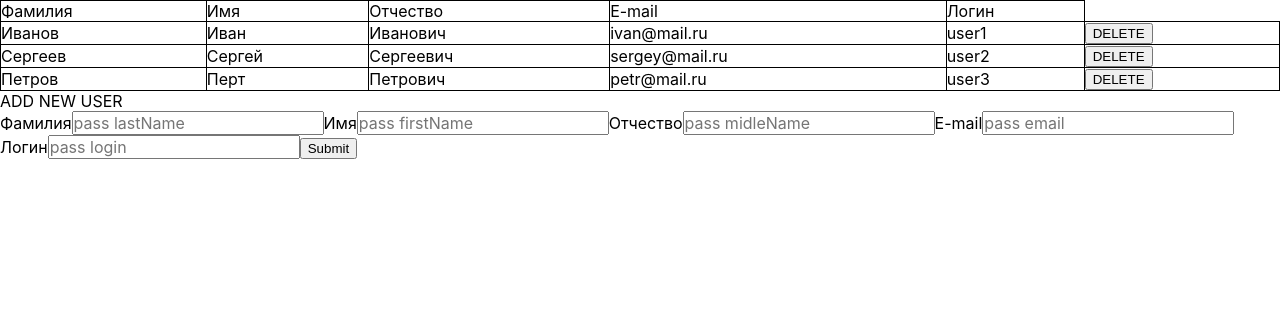
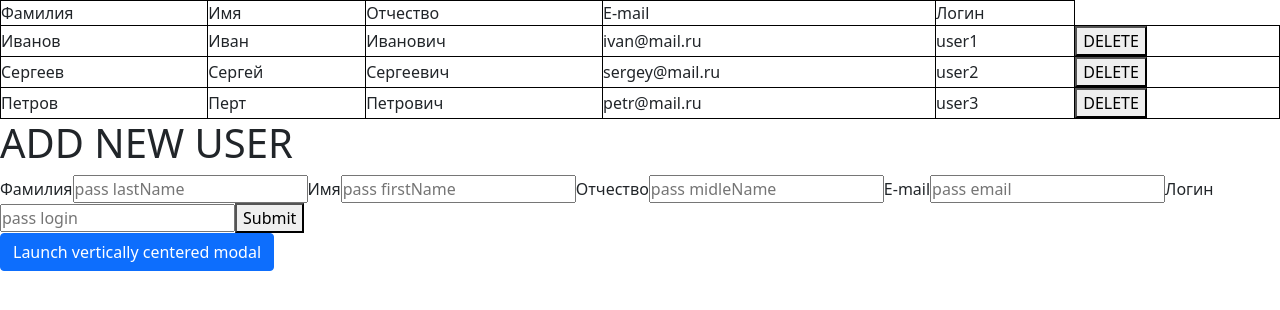
Before and after one commit to Timur-eit/users-table_react, a React (Create React App) app: page / in a window 1280 px wide. Shown: the top 310 px of the page. Built offline with nearby package versions, Linux system fonts and the light colour scheme.

Commit message:
add draft of modal for add new data

```diff
--- a/package.json
+++ b/package.json
@@ -10,9 +10,11 @@
     "@types/node": "^12.20.24",
     "@types/react": "^17.0.20",
     "@types/react-dom": "^17.0.9",
+    "bootstrap": "^5.1.1",
     "formik": "^2.2.9",
     "node-sass": "^6.0.1",
     "react": "^17.0.2",
+    "react-bootstrap": "^2.0.0-beta.5",
     "react-dom": "^17.0.2",
     "react-scripts": "4.0.3",
     "typescript": "^4.4.2",
--- /dev/null
+++ b/src/components/AddDataModal/index.tsx
@@ -0,0 +1,27 @@
+import ModalWindow from "shared/ui/Modal";
+import getSubmitModalData from "./submitModalData";
+
+export interface IAddDataModalProps {
+  userName?: string | null;
+  openState: boolean;
+  setOpenState: (state: boolean) => void;
+  // additionalStateHandler: (state: boolean) => void,
+}
+
+function AddDataModal(props: IAddDataModalProps) {
+  const { openState, setOpenState } = props;
+  const submitMessage = getSubmitModalData();
+
+  return (
+    <ModalWindow
+      modalData={submitMessage}
+      declineButton={false}
+      openState={openState}
+      setOpenState={setOpenState}
+      // additionalStateHandler={additionalStateHandler}
+
+    />
+  );
+}
+
+export default AddDataModal;
--- /dev/null
+++ b/src/components/AddDataModal/submitModalData.tsx
@@ -0,0 +1,10 @@
+
+const getSubmitModalData = () => {
+  return {
+    title: `Спасибо!`,
+    content: <p>Мы скоро свяжемся с вами</p>,
+    closeButtonLabel: "Понятно",
+  };
+};
+
+export default getSubmitModalData;
--- a/src/components/Table/index.tsx
+++ b/src/components/Table/index.tsx
@@ -1,4 +1,7 @@
 import React from "react";
+import {Button, Modal} from 'react-bootstrap';
+import AddDataModal from 'components/AddDataModal';
+
 import './style.scss';
 import {
     IUserData,
@@ -47,7 +50,8 @@ const data: IData[] = [
 ];
 
 function Table(props: ITableProps) {
-    const [state, dispatch] = React.useReducer(reducer, reducerRecord)
+    const [state, dispatch] = React.useReducer(reducer, reducerRecord);
+    const [modalShow, setModalShow] = React.useState(false);
 
 
     React.useEffect(() => {
@@ -122,6 +126,22 @@ function Table(props: ITableProps) {
                     </Form>
                 </Formik>
             </>
+
+
+
+            <Button variant="primary" onClick={() => setModalShow(true)}>
+              Launch vertically centered modal
+            </Button>
+
+            <AddDataModal
+              openState={modalShow}
+              setOpenState={setModalShow}
+            />
+
+
+
+
+
         </>
     )
 }
--- a/src/shared/styles_modules/_colors.scss
+++ b/src/shared/styles_modules/_colors.scss
@@ -1,15 +1,15 @@
-// $primary: #1890ff;
-// $secondary: #e6f7ff;
-// $uploadButton: #f5f5f5;
-// $disabledElement: #e8e8e8;
-// $inputBorder: #d9d9d9;
-// $inputHover: #40a9ff;
+$primary: #1890ff;
+$secondary: #e6f7ff;
+$uploadButton: #f5f5f5;
+$disabledElement: #e8e8e8;
+$inputBorder: #d9d9d9;
+$inputHover: #40a9ff;
 
-// $primaryFont: #262626;
-// $secondaryFont: #595959;
-// $placeholderFont: #bfbfbf;
-// $disabledFont: #bcbcbc;
-// $errorFont: #f5222d;
+$primaryFont: #262626;
+$secondaryFont: #595959;
+$placeholderFont: #bfbfbf;
+$disabledFont: #bcbcbc;
+$errorFont: #f5222d;
 
-// $hoverButton: #40a9ff;
-// $focusedButton: #096dd9;
+$hoverButton: #40a9ff;
+$focusedButton: #096dd9;
--- /dev/null
+++ b/src/shared/styles_modules/_mixines.scss
@@ -0,0 +1,30 @@
+@import "./colors";
+
+@mixin mainHeader {
+  color: $primaryFont;
+  font-weight: 500;
+  font-size: 40px;
+  line-height: 38px;
+}
+@mixin errorMessage {
+  color: $errorFont;
+  font-weight: 400;
+  font-size: 14px;
+  line-height: 15px;
+  margin: 0;
+  padding: 0;
+}
+
+@mixin blockName {
+  color: $primaryFont;
+  font-weight: 600;
+  font-size: 22px;
+  line-height: 38px;
+}
+
+@mixin inputLabel {
+  color: $primaryFont;
+  font-size: 14px;
+  font-weight: normal;
+  line-height: 15px;
+}
--- /dev/null
+++ b/src/shared/ui/Modal/index.tsx
@@ -0,0 +1,91 @@
+import React from "react";
+import { Modal, Button } from "react-bootstrap";
+import "bootstrap/dist/css/bootstrap.min.css";
+import "./style.scss";
+// import { IModalData } from "shared/interfaces";
+
+export interface IModalWindowProps {
+  // modalData: IModalData | null;
+  // declineButton: boolean;
+  // openState: boolean;
+  // setOpenState: (state: boolean) => void;
+  // additionalStateHandler?: (state: boolean) => void;
+  // acceptAction?: () => void;
+  // declineAction?: () => void;
+  // onHide?: boolean;
+  [property: string]: any;
+}
+
+function ModalWindow(props: IModalWindowProps) {
+  const {
+    modalData,
+    declineButton,
+    openState,
+    setOpenState,
+    // additionalStateHandler,
+    // acceptAction,
+    // declineAction,
+  } = props;
+
+  // const [show, setShow] = useState(false);
+
+  const handleClose = () => {
+    // setShow(false)
+    setOpenState(false);
+  };
+
+  // const handleShow = () => setShow(true);
+
+  // const handleClose = (): void => {
+  //   setOpenState(false);
+
+  //   if (additionalStateHandler) {
+  //     additionalStateHandler(true);
+  //   }
+  //   if (acceptAction) {
+  //     acceptAction();
+  //   }
+  // };
+
+  // const declineHanlder = (): void => {
+  //   if (declineAction) {
+  //     declineAction();
+  //     setOpenState(false);
+  //   }
+  // };
+
+  // React.useEffect(() => {
+  //   if (openState) {
+  //     setOpenState(true);
+  //   }
+  // }, [openState, setOpenState]);
+
+  return (
+    <>
+      <Modal
+        show={openState}
+        // onHide={onHide ? () => handleClose() : null}
+        centered
+      >
+        <Modal.Title>{modalData && modalData.title}</Modal.Title>
+        <Modal.Body>
+          <div className="modal-title-block">
+
+            {declineButton && (
+              <div
+                // onClick={() => declineHanlder()}
+                className={"decline-btn"}
+              ></div>
+            )}
+          </div>
+          {modalData && modalData.content}
+          <Button variant="primary" onClick={handleClose}>
+            {modalData && modalData.closeButtonLabel}
+          </Button>
+        </Modal.Body>
+      </Modal>
+    </>
+  );
+}
+
+export default ModalWindow;
--- /dev/null
+++ b/src/shared/ui/Modal/style.scss
@@ -0,0 +1,58 @@
+@import "shared/styles_modules/colors";
+@import "shared/styles_modules/mixines";
+
+.modal-dialog {
+  margin: 1em;
+  .modal-content {
+    height: 204px;
+    .modal-body {
+      display: flex;
+      flex-direction: column;
+      align-items: center;
+      justify-content: space-between;
+
+      .modal-title-block {
+        .modal-title {
+          font-weight: bold;
+        }
+        .decline-btn {
+          position: absolute;
+          top: 5px;
+          right: 5px;
+          width: 55px;
+          height: 55px;
+          cursor: pointer;
+
+          &.decline-btn:before,
+          &.decline-btn:after {
+            content: "";
+            position: absolute;
+            top: 21px;
+            left: 10px;
+            width: 26px;
+            height: 2px;
+            background: $primary;
+          }
+
+          &.decline-btn:before {
+            transform: rotate(45deg);
+            /* margin-top: 20px; */
+          }
+
+          &.decline-btn:after {
+            transform: rotate(-45deg);
+          }
+        }
+      }
+
+      .btn {
+        width: 100%;
+        background-color: $primary;
+        transition-duration: 300ms;
+        &:hover {
+          background-color: $hoverButton;
+        }
+      }
+    }
+  }
+}
```
Also changed, not shown: 1 other file (tests, documents, lock files or other folders).
